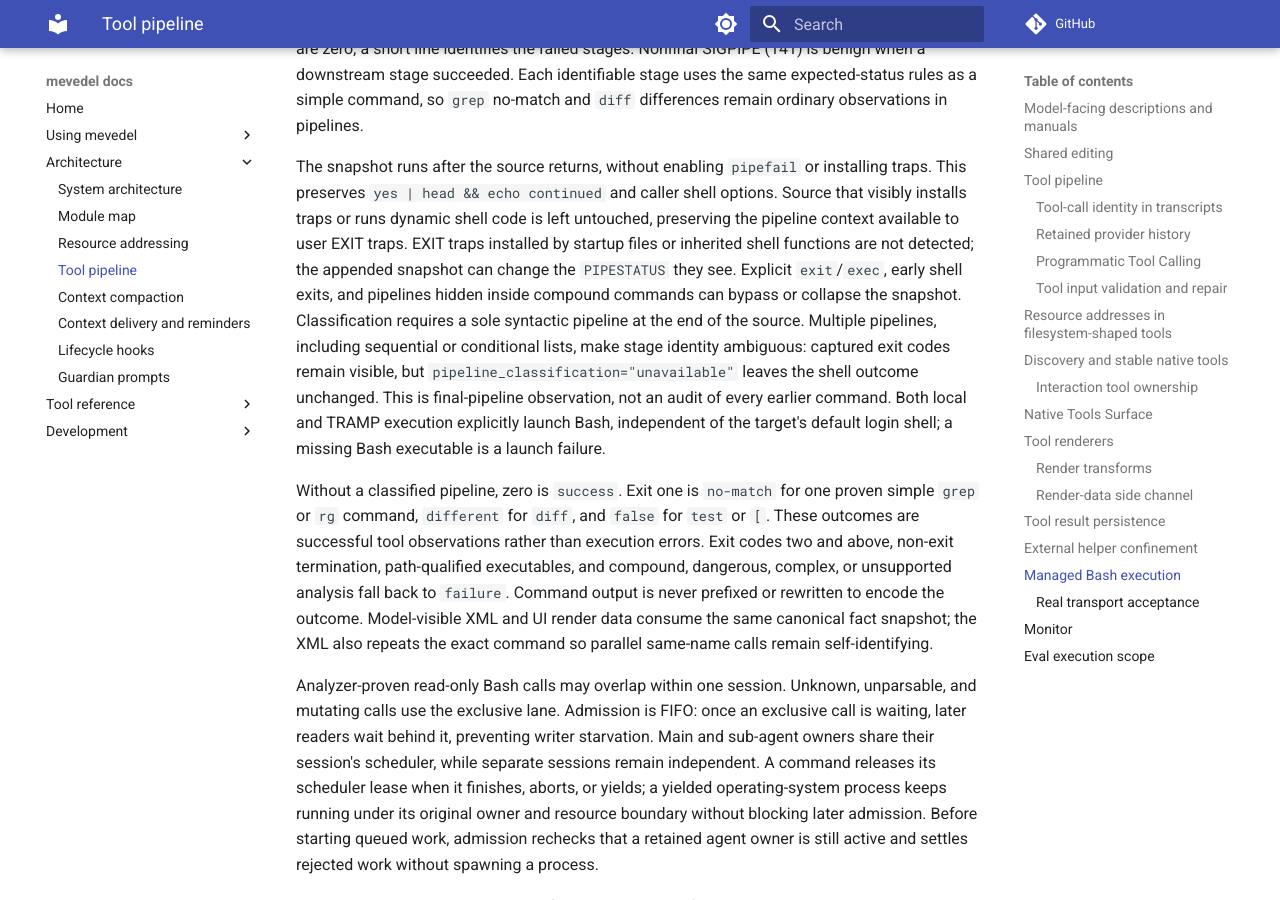
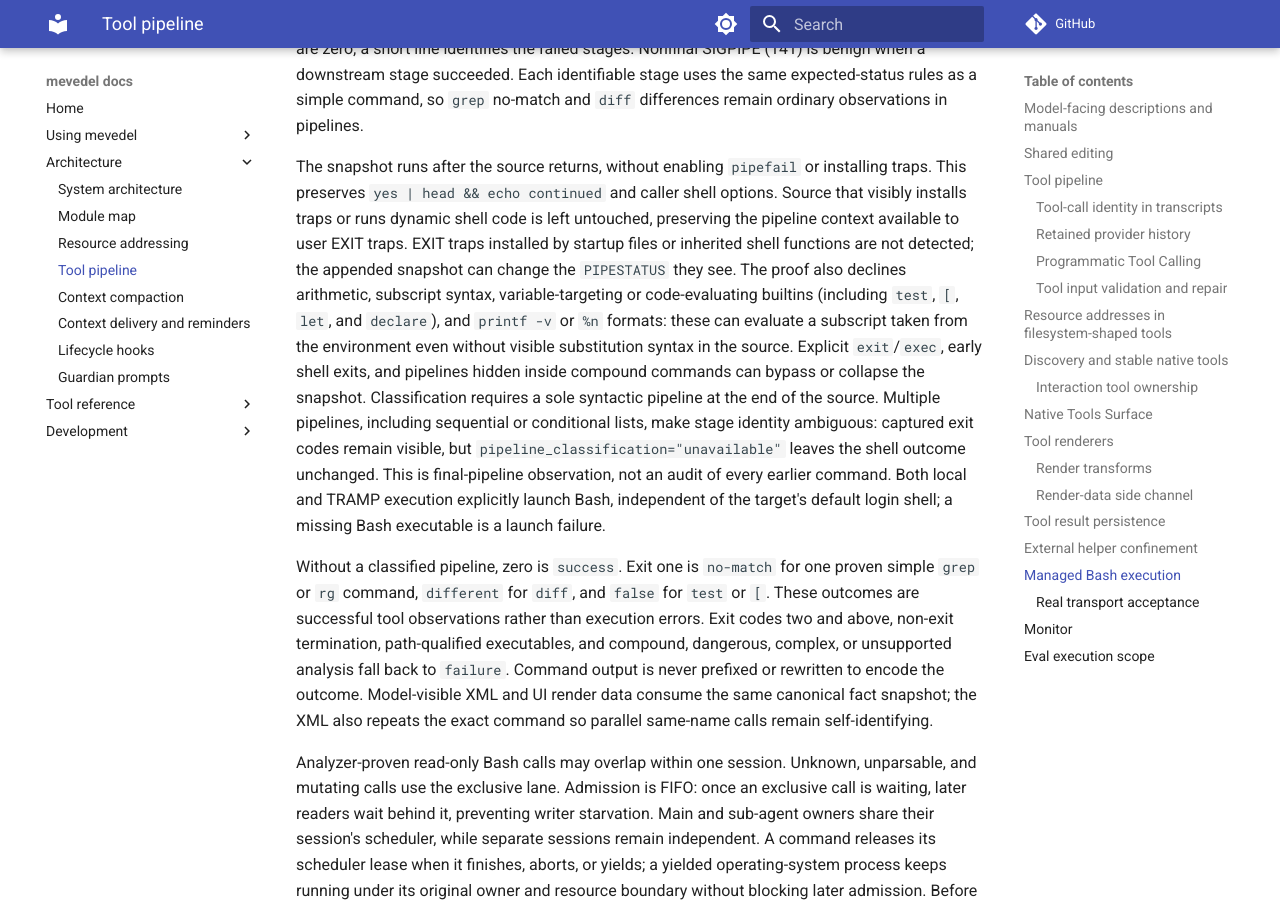
Before and after one commit to FrauH0lle/mevedel, an MkDocs documentation site: the page built from docs/tools.md, in a window 1280 px wide and 900 px high, scrolled down 29399 px. Built offline with MkDocs 1.6.1 and Material for MkDocs 9.7.7, drawn with Linux system fonts in a browser that asks for light colours; comment, search, counter and statistics services are not loaded.

Commit message:
fix(bash): Decline implicit caller-shell evaluation in snapshots
Shell builtins can evaluate environment values as array subscripts even without visible expansion syntax. Leave those sources untouched so user EXIT traps keep native pipeline context.

* mevedel-bash-analysis.el (mevedel-bash-analysis-snapshot-safe-p): Decline arithmetic, subscripts, evaluating builtins and printf variable writes.

* test/test-mevedel-bash-analysis.el: Cover subscript and printf format variants.

* test/test-mevedel-tool-exec-pipeline.el: Preserve an environment-installed EXIT trap through registered Bash.

* docs/tools.md: Document implicit evaluation exclusions.

Validation: full check (12,620 results, zero unexpected, 38 skips); full remote acceptance (55 tests, zero unexpected, four skips).

```diff
--- a/docs/tools.md
+++ b/docs/tools.md
@@ -1388,6 +1388,10 @@ shell options. Source that visibly installs traps or runs dynamic shell code
 is left untouched, preserving the pipeline context available to user EXIT
 traps. EXIT traps installed by startup files or inherited shell functions
 are not detected; the appended snapshot can change the `PIPESTATUS` they see.
+The proof also declines arithmetic, subscript syntax, variable-targeting or
+code-evaluating builtins (including `test`, `[`, `let`, and `declare`), and
+`printf -v` or `%n` formats: these can evaluate a subscript taken from the
+environment even without visible substitution syntax in the source.
 Explicit `exit`/`exec`, early shell exits, and pipelines hidden inside compound
 commands can bypass or collapse the snapshot. Classification requires a sole
 syntactic pipeline at the end of the source. Multiple pipelines, including
```
Also changed, not shown: 3 other files.
